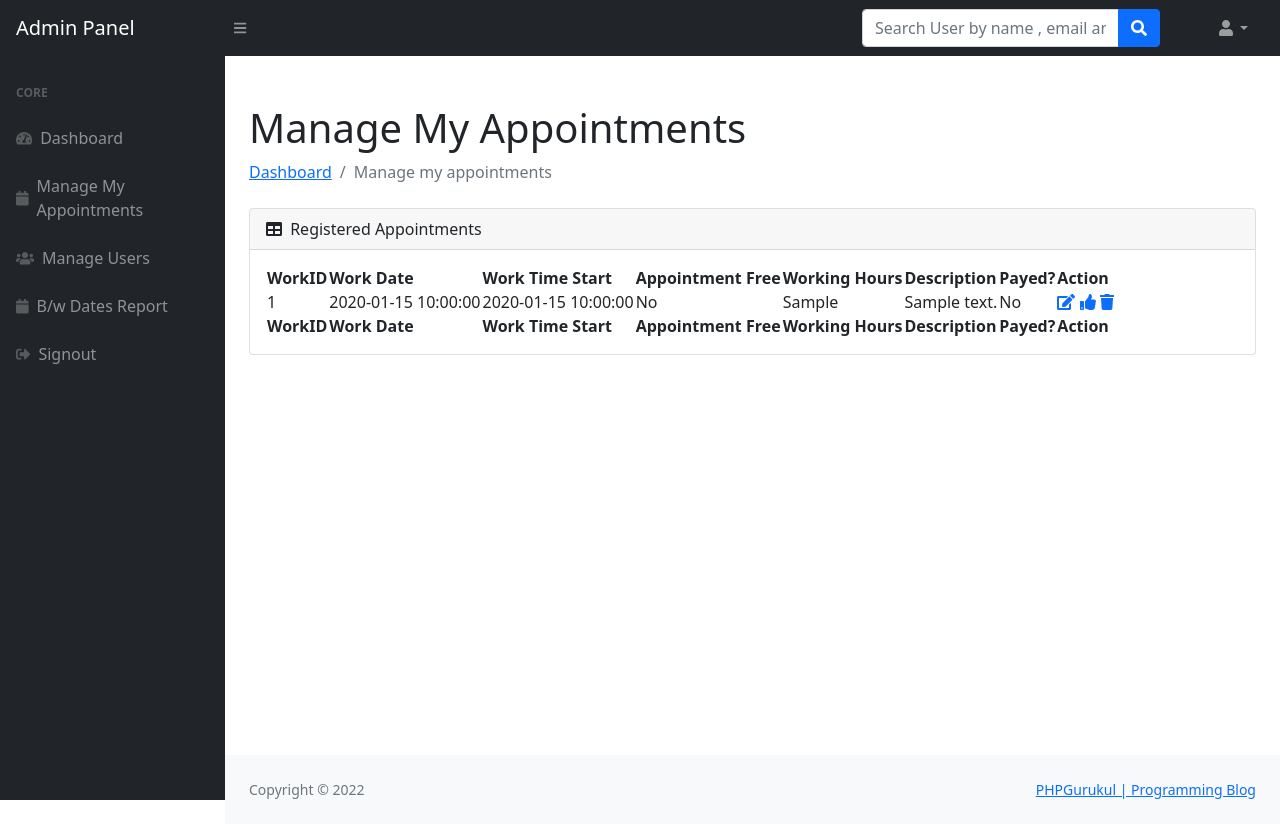
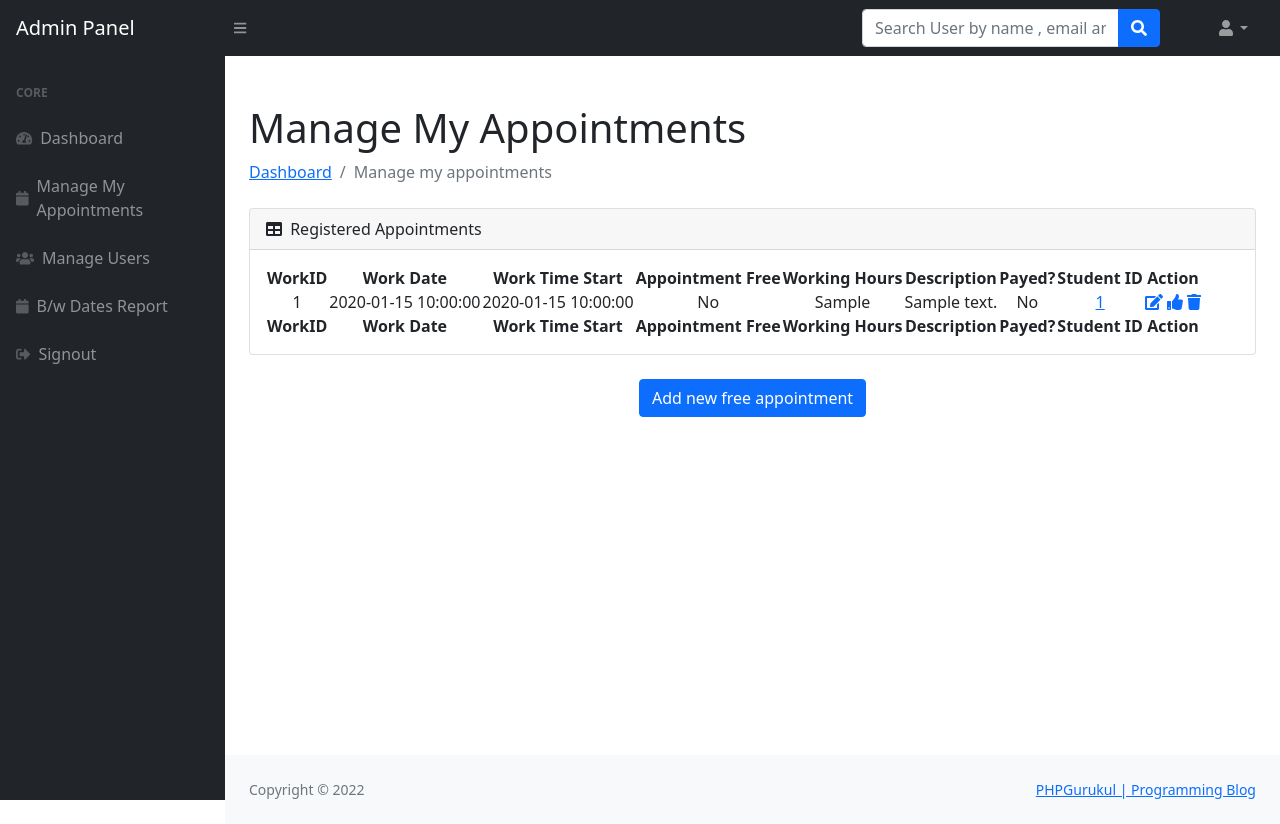
Before and after one commit to Dodni/login-and-appointment-system, a PHP site: page /admin/manage-my-appointments.php?payed=1 in a window 1280 px wide. Run offline with PHP 8.4, Linux system fonts and the light colour scheme; a user stored in the database is signed in; tables that the repository leaves empty or names only in its code hold one stand-in row (values such as "Sample post"); some libraries are stand-ins or nearby versions.

Commit message:
small changes

```diff
--- a/admin/manage-my-appointments.php
+++ b/admin/manage-my-appointments.php
@@ -21,13 +21,15 @@ if(isset($_GET['payed']))
 {
 $adminid=$_GET['payed'];
 echo $adminid;
-$msg=mysqli_query($con,"UPDATE `work` SET `payed` = '1' WHERE `work`.`workid` = '$adminid'");
+$msg=mysqli_query($con,"UPDATE `work` SET `payed` = '1',`appointmentfree` = '0'  WHERE `work`.`workid` = '$adminid'");
 if($msg)
 {
-echo "<script>alert('Method changed for payed');</script>";
+echo "<script>alert('Method changed for payed and the appointment to reserved!');</script>";
 }
 }
+
 ?>
+
 <!DOCTYPE html>
 <html lang="en">
     <head>
@@ -40,7 +42,6 @@ echo "<script>alert('Method changed for payed');</script>";
         <link href="https://cdn.jsdelivr.net/npm/simple-datatables@latest/dist/style.css" rel="stylesheet" />
         <link href="../css/styles.css" rel="stylesheet" />
         <script src="https://cdnjs.cloudflare.com/ajax/libs/font-awesome/5.15.3/js/all.min.js" crossorigin="anonymous"></script>
-
     </head>
     <body class="sb-nav-fixed">
       <?php include_once('includes/navbar.php');?>
@@ -64,26 +65,28 @@ echo "<script>alert('Method changed for payed');</script>";
                                 <table id="datatablesSimple">
                                     <thead>
                                         <tr>
-                                          <th>WorkID</th>
-                                          <th>Work Date</th>
-                                          <th>Work Time Start</th>
-                                          <th>Appointment Free</th>
-                                          <th>Working Hours</th>
-                                          <th>Description</th>
-                                          <th>Payed?</th>
-                                          <th>Action</th>
+                                          <th style="text-align: center;">WorkID</th>
+                                          <th style="text-align: center;">Work Date</th>
+                                          <th style="text-align: center;">Work Time Start</th>
+                                          <th style="text-align: center;">Appointment Free</th>
+                                          <th style="text-align: center;">Working Hours</th>
+                                          <th style="text-align: center;">Description</th>
+                                          <th style="text-align: center;">Payed?</th>
+                                          <th style="text-align: center;">Student ID</th>
+                                          <th style="text-align: center;">Action</th>
                                         </tr>
                                     </thead>
                                     <tfoot>
                                         <tr>
-                                          <th>WorkID</th>
-                                          <th>Work Date</th>
-                                          <th>Work Time Start</th>
-                                          <th>Appointment Free</th>
-                                          <th>Working Hours</th>
-                                          <th>Description</th>
-                                          <th>Payed?</th>
-                                          <th>Action</th>
+                                          <th style="text-align: center;">WorkID</th>
+                                          <th style="text-align: center;">Work Date</th>
+                                          <th style="text-align: center;">Work Time Start</th>
+                                          <th style="text-align: center;">Appointment Free</th>
+                                          <th style="text-align: center;">Working Hours</th>
+                                          <th style="text-align: center;">Description</th>
+                                          <th style="text-align: center;">Payed?</th>
+                                          <th style="text-align: center;">Student ID</th>
+                                          <th style="text-align: center;">Action</th>
                                         </tr>
                                     </tfoot>
                                     <tbody>
@@ -94,18 +97,21 @@ echo "<script>alert('Method changed for payed');</script>";
                               foreach ($result as $key => $value) {
                               ?>
                               <tr>
-                                  <td><?php echo $value["workid"];?></td>
-                                  <td><?php echo $value["workdate"];?></td>
-                                  <td><?php echo $value["worktimestart"];?></td>
-                                  <td><?php echo ($value["appointmentfree"] == 1) ? "Yes": "No";?></td>
-                                  <td><?php echo $value["workinghour"];?></td>
-                                  <td><?php echo $value['description'];?></td>
-                                  <td>
+                                  <td style="text-align: center;"><?php echo $value["workid"];?></td>
+                                  <td style="text-align: center;"><?php echo $value["workdate"];?></td>
+                                  <td style="text-align: center;"><?php echo $value["worktimestart"];?></td>
+                                  <td style="text-align: center;"><?php echo ($value["appointmentfree"] == 1) ? "Yes": "No";?></td>
+                                  <td style="text-align: center;"><?php echo $value["workinghour"];?></td>
+                                  <td style="text-align: center;"><?php echo $value['description'];?></td>
+                                  <td style="text-align: center;">
                                     <?php echo ($value["payed"] == 1) ? "Yes": "No";?>
                                   </td>
-                                  <td>
+                                  <td style="text-align: center;">
+                                    <a href="user-profile.php?uid=<?php echo ($value["studentid"] == NULL) ? "N/A": $value["studentid"];?>"><?php echo ($value["studentid"] == NULL) ? "N/A": $value["studentid"];?></a>
+                                  </td>
+                                  <td style="text-align: center;">
                                      <a href="my-appointment.php?workid=<?php echo $value['workid'];?>"><i class="fas fa-edit"></i></a>
-                                     <a href="manage-my-appointments.php?payed=<?php echo $value['workid'];?>" onClick="return confirm('Do you really want to set payed?');"><i class="fas fa-thumbs-up" aria-hidden="true"></i></a>
+                                     <a href="manage-my-appointments.php?payed=<?php echo $value['workid'];?>" onClick="return confirm('Do you really want to set payed and the appointment to reserved?');"><i class="fas fa-thumbs-up" aria-hidden="true"></i></a>
                                      <a href="manage-my-appointments.php?workid=<?php echo $value['workid'];?>" onClick="return confirm('Do you really want to delete?');"><i class="fa fa-trash" aria-hidden="true"></i></a>
                                   </td>
                               </tr>
@@ -116,6 +122,9 @@ echo "<script>alert('Method changed for payed');</script>";
                                     </tbody>
                                 </table>
                             </div>
+                        </div>
+                        <div class="d-flex justify-content-center m-3">
+                          <button type="button" class="btn btn-primary" name="button">Add new free appointment</button>
                         </div>
                     </div>
                 </main>
--- a/admin/user-profile.php
+++ b/admin/user-profile.php
@@ -27,6 +27,9 @@ if (strlen($_SESSION['adminid']==0)) {
                     <div class="container-fluid px-4">
 
 <?php
+if($_GET['uid'] == "N/A"){
+  echo "<h1>Not avilable!</h1>";
+}
 $userid=$_GET['uid'];
 $query=mysqli_query($con,"select * from users where id='$userid'");
 while($result=mysqli_fetch_array($query))
```
Also changed, not shown: admin/manage-users.php (+6 -4 lines).
